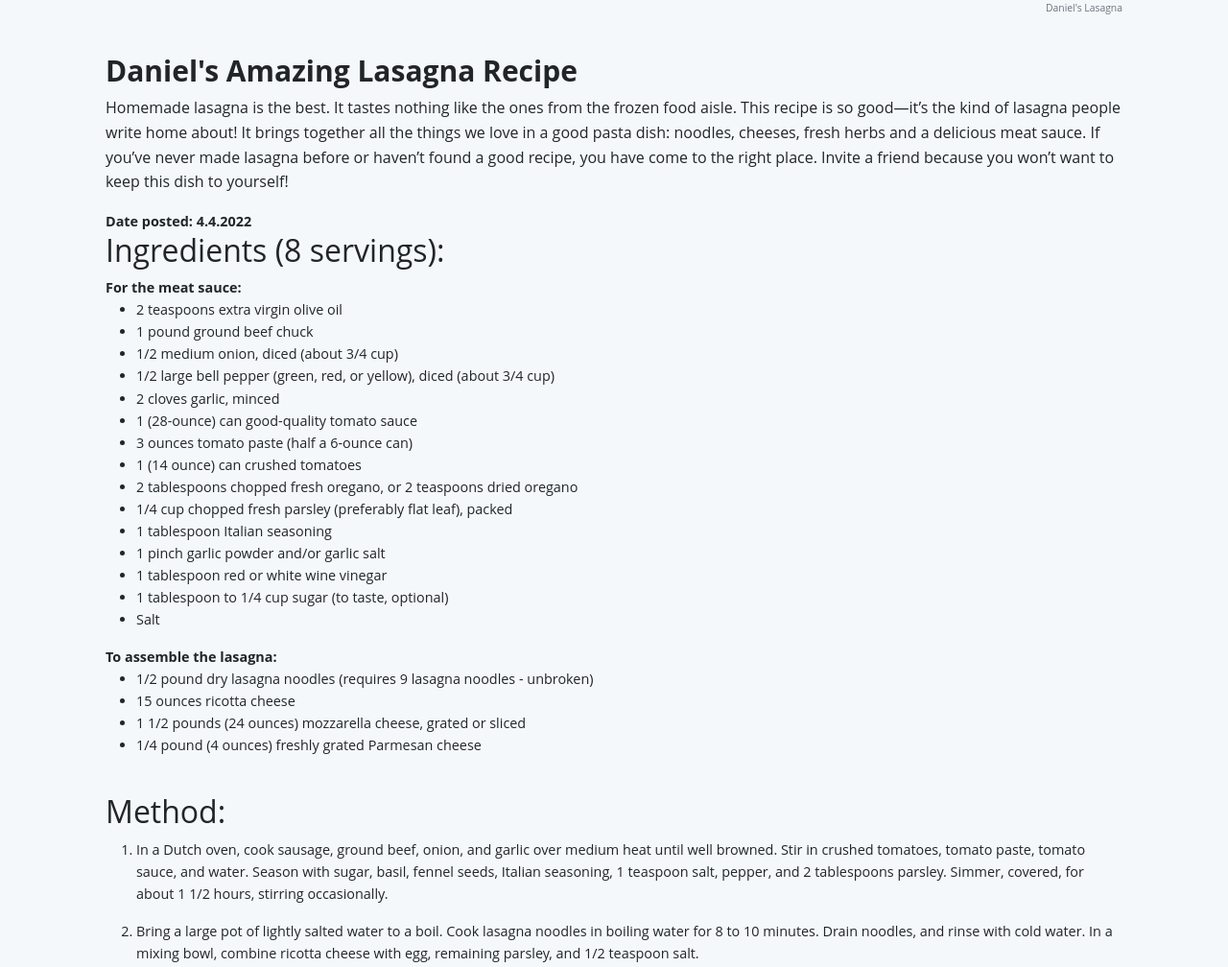
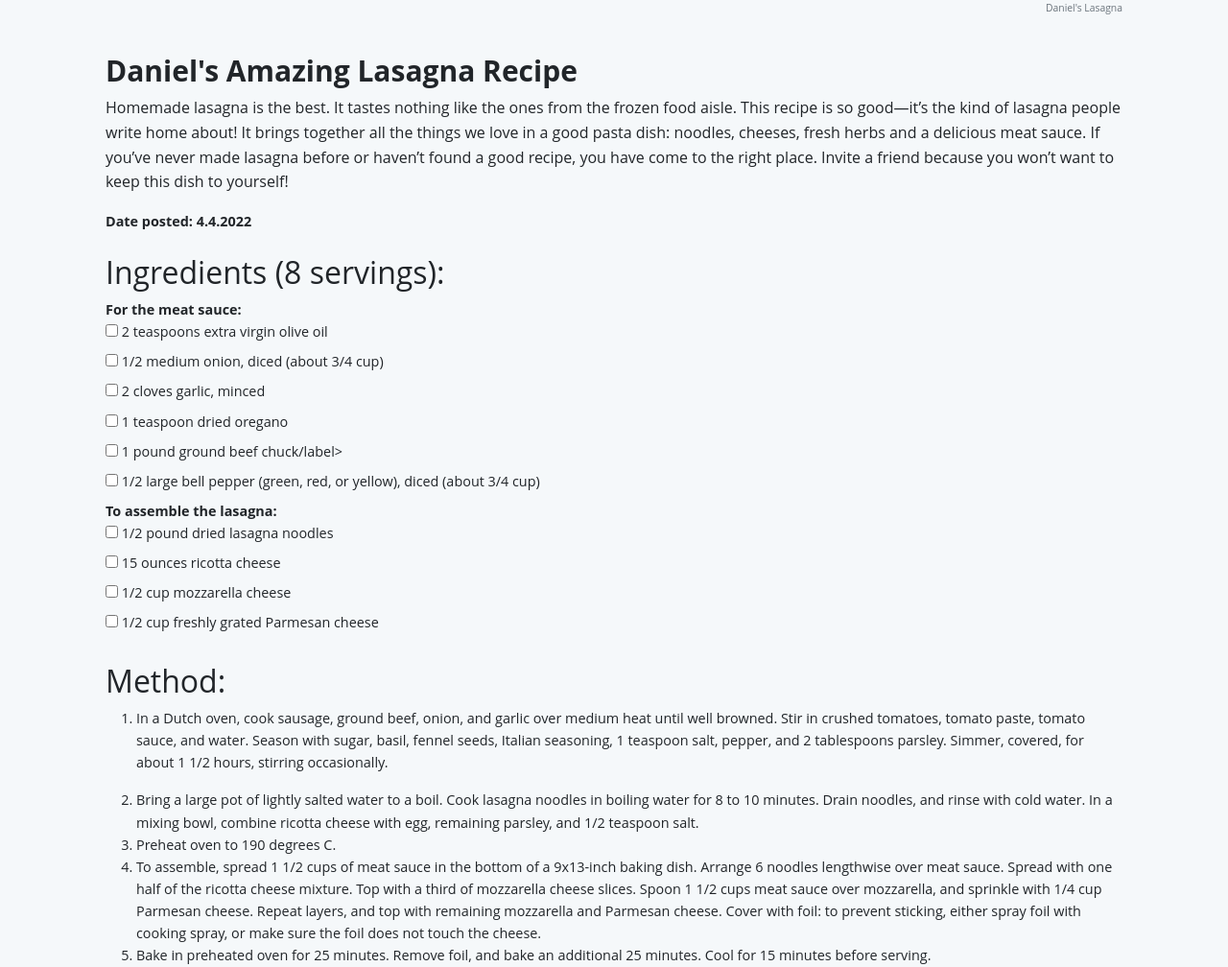
Before and after one commit to Daniel-Himself/WebDev_Course_Project, a PHP site: page /recipe-lasagna.php in a window 1280 px wide. Shown: the part 666-1674 px from the top of the page at 96% size. Run offline with PHP 8.4, Linux system fonts and the light colour scheme; some libraries are stand-ins or nearby versions.

Commit message:
Implemented a checkbox list for recipe ingredients

```diff
--- a/css/style.css
+++ b/css/style.css
@@ -46,3 +46,7 @@ article h1 {
     background-color: #ffffff;
     text-align: center;
 }
+
+input[type=checkbox]:checked~.checkbox { /* strikethrough text for checkbox items*/
+    text-decoration: line-through;
+}
--- a/recipe-lasagna.php
+++ b/recipe-lasagna.php
@@ -27,36 +27,53 @@
       <section id="mitzrahim">
 
         <header>
+            <br>
 
           <h2>Ingredients (8 servings):</h2>
         </header>
         <strong>For the meat sauce:</strong>
-        <ul>
-          <li>2 teaspoons extra virgin olive oil </li>
-          <li>1 pound ground beef chuck</li>
-          <li>1/2 medium onion, diced (about 3/4 cup)</li>
-          <li>1/2 large bell pepper (green, red, or yellow), diced (about 3/4 cup)</li>
-          <li>2 cloves garlic, minced</li>
-          <li>1 (28-ounce) can good-quality tomato sauce</li>
-          <li>3 ounces tomato paste (half a 6-ounce can)</li>
-          <li>1 (14 ounce) can crushed tomatoes</li>
-          <li>2 tablespoons chopped fresh oregano, or 2 teaspoons dried oregano</li>
-          <li>1/4 cup chopped fresh parsley (preferably flat leaf), packed</li>
-          <li>1 tablespoon Italian seasoning</li>
-          <li>1 pinch garlic powder and/or garlic salt</li>
-          <li>1 tablespoon red or white wine vinegar</li>
-          <li>1 tablespoon to 1/4 cup sugar (to taste, optional)</li>
-          <li>Salt</li>
+          <div>
+          <input type="checkbox" id="lasagna-oil" name="lasagna-oil">
+              <label for="lasagna-oil" class="checkbox">2 teaspoons extra virgin olive oil
+          </div>
+          <div>
+          <input type="checkbox" id="lasagna-onion" name="lasagna-onion">
+              <label for="lasagna-onion" class="checkbox">1/2 medium onion, diced (about 3/4 cup)</label>
+          </div>
+          <div>
+          <input type="checkbox" id="lasagna-garlic" name="lasagna-garlic">
+              <label for="lasagna-garlic" class="checkbox">2 cloves garlic, minced</label>
+          </div>
+          <div>
+          <input type="checkbox" id="lasagna-oregano" name="lasagna-oregano">
+              <label for="lasagna-oregano" class="checkbox">1 teaspoon dried oregano</label>
+          </div>
+          <div>
+          <input type="checkbox" id="lasagna-beef" name="lasagna-beef">
+              <label for="lasagna-beef" class="checkbox">1 pound ground beef chuck/label>
+          </div>
+          <div>
+          <input type="checkbox" id="lasagna-pepper" name="lasagna-pepper">
+              <label for="lasagna-pepper" class="checkbox">1/2 large bell pepper (green, red, or yellow), diced (about 3/4 cup)</label>
+          </div>
 
-
-        </ul>
         <strong>To assemble the lasagna:</strong>
-        <ul>
-          <li>1/2 pound dry lasagna noodles (requires 9 lasagna noodles - unbroken)</li>
-          <li>15 ounces ricotta cheese</li>
-          <li>1 1/2 pounds (24 ounces) mozzarella cheese, grated or sliced</li>
-          <li>1/4 pound (4 ounces) freshly grated Parmesan cheese</li>
-        </ul>
+          <div>
+          <input type="checkbox" id="lasagna-noodles" name="lasagna-noodles">
+              <label for="lasagna-noodles" class="checkbox">1/2 pound dried lasagna noodles</label>
+          </div>
+          <div>
+          <input type="checkbox" id="lasagna-ricotta" name="lasagna-ricotta">
+              <label for="lasagna-ricotta" class="checkbox">15 ounces ricotta cheese</label>
+          </div>
+          <div>
+          <input type="checkbox" id="lasagna-mozzarella" name="lasagna-mozzarella">
+              <label for="lasagna-mozzarella" class="checkbox">1/2 cup mozzarella cheese</label>
+          </div>
+          <div>
+          <input type="checkbox" id="lasagna-parmesan" name="lasagna-parmesan">
+              <label for="lasagna-parmesan" class="checkbox">1/2 cup freshly grated Parmesan cheese</label>
+          </div>
       </section>
       <section id="ofen-ahana">
         <br>
```
